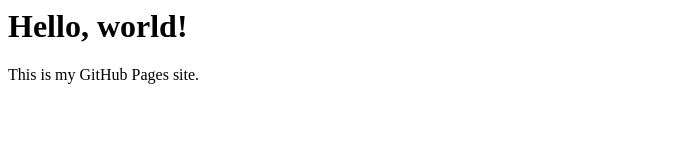
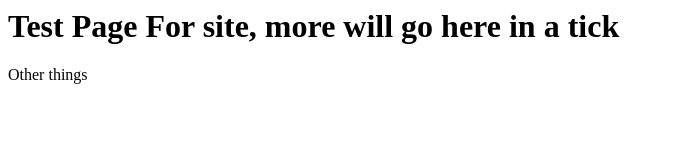
Before and after one commit to BarryW-dev/barryw-dev.github.io, a plain HTML site: page index.html in a window 1280 px wide. Shown: the whole page, without its empty margins (0-675 px from the left). Drawn offline with Linux system fonts and the light colour scheme.

Commit message:
Update index.html

```diff
--- a/index.html
+++ b/index.html
@@ -1,2 +1,2 @@
-<h1>Hello, world!</h1>
-<p>This is my GitHub Pages site.</p>
+<h1>Test Page For site, more will go here in a tick</h1>
+<p>Other things</p>
```
